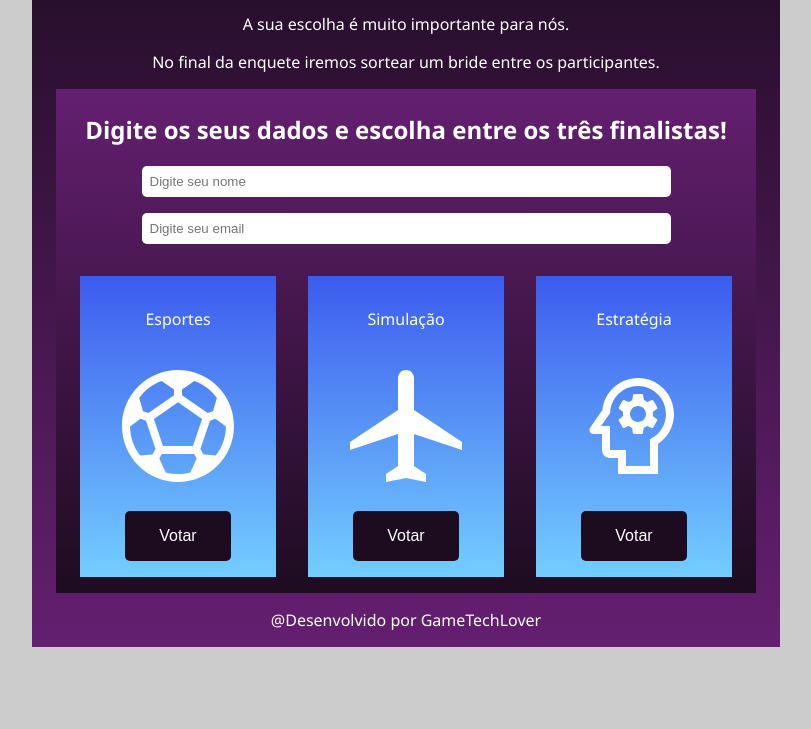
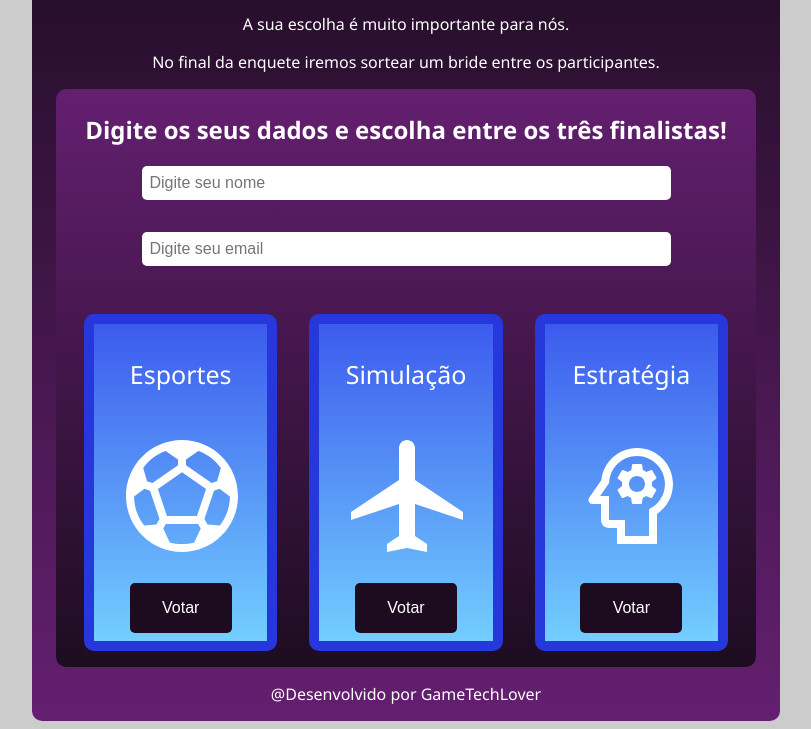
Before and after one commit to vinisvp/HtmlCssTest, a plain HTML site: page index.html in a window 1280 px wide. Shown: the part 136-865 px from the top of the page, without its empty margins (234-1045 px from the left). Before the commit the page ends 800 px from the top, so only its background shows below. Drawn offline with Linux system fonts and the light colour scheme.

Commit message:
closes #5 - Made some permfumary

```diff
--- a/style.css
+++ b/style.css
@@ -12,30 +12,37 @@ body{
     padding-bottom: 0.001rem;
     text-align: center;
     font-family:'Segoe UI', Tahoma, Geneva, Verdana, sans-serif ;
+    border-radius: 10px;
 }
 
 .countainer h1{
     color: #F3C923;
     font-family: 'Lucida Sans', 'Lucida Sans Regular', 'Lucida Grande', 'Lucida Sans Unicode', Geneva, Verdana, sans-serif;
-
 }
 
 .vote-box{
     background: linear-gradient(#641F70, #1D0C20);
     padding-inline: 0.5rem;
     padding-top: 0.25rem;
+    border-radius: 10px;
 }
 
 .row{
+    justify-content: center;
     display: flex;
 }
 
 .col{
     background: linear-gradient(#3C5BEE, #73CEFF);
-    width: 100%;
-    padding: 1rem;
+    width: 23%;
+    padding: 0.5rem;
     margin: 1rem;
     font-weight: 500;
+    font-size: 25px;
+    border-style: solid;
+    border-color: #2638DC;
+    border-width: 10px;
+    border-radius: 10px;
 }
 
 image{
@@ -44,10 +51,11 @@ image{
 
 input{
     width: 75%;
-    margin-bottom: 1rem;
+    margin-bottom: 2rem;
     border: 0;
     border-radius: 5px;
     padding: 0.50rem;
+    font-size: 16px;
 }
 
 input:focus{
```
